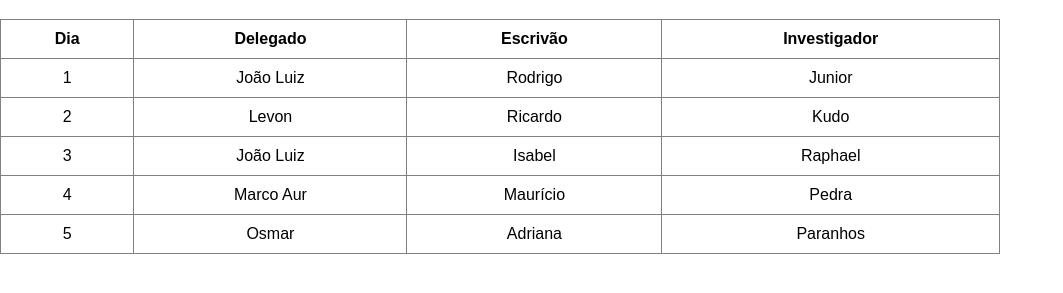
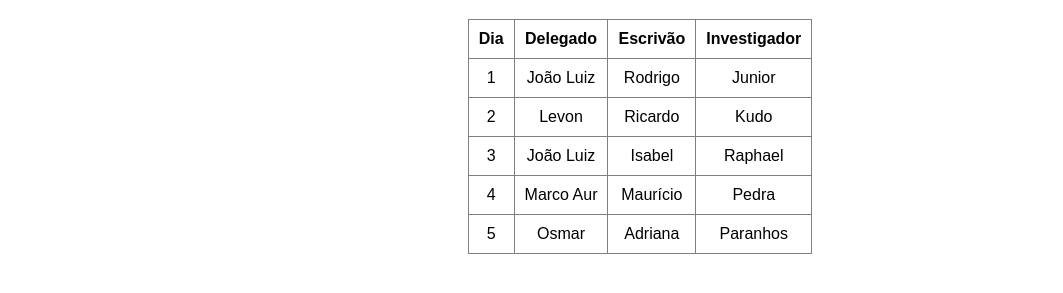
Before and after one commit to juniorpedroso/javascript, a plain HTML site: page java_O_Guia_Definitivo/teste_json/index.html in a window 1280 px wide. Shown: the part 61-354 px from the top of the page, without its empty margins (0-1063 px from the left). Drawn offline with Linux system fonts and the light colour scheme.

Commit message:
Update style.css

```diff
--- a/java_O_Guia_Definitivo/teste_json/style.css
+++ b/java_O_Guia_Definitivo/teste_json/style.css
@@ -12,7 +12,8 @@ h1 {
 
 table {
     border-collapse: collapse;
-    width: 1000px;
+    width: 100hv;
+    margin: auto;
 }
 
 caption {
```
